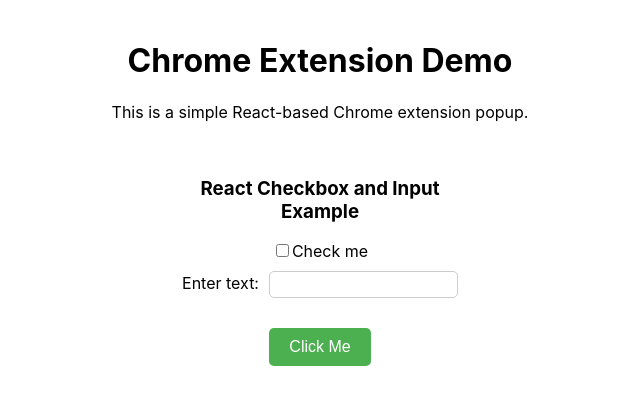
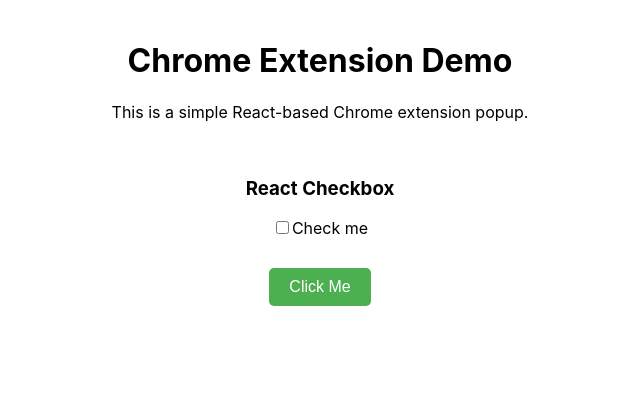
Before and after one commit to developer-midas/react-chrome-extension, a React (Create React App) app in the folder midas/: page / in a window 1280 px wide. Shown: the top 404 px of the page, without its empty margins (320-960 px from the left). Built offline with nearby package versions, Linux system fonts and the light colour scheme.

Commit message:
Update input.js

```diff
--- a/midas/src/components/input.js
+++ b/midas/src/components/input.js
@@ -17,7 +17,7 @@
 
   return (
     <div style={{ padding: "20px", maxWidth: "300px", margin: "0 auto" }}>
-      <h3>React Checkbox and Input Example</h3>
+      <h3>React Checkbox</h3>
 
       {/* Checkbox */}
       <label style={{ display: "block", marginBottom: "10px" }}>
@@ -29,21 +29,6 @@
         Check me
       </label>
 
-      {/* Input */}
-      <label style={{ display: "block", marginBottom: "10px" }}>
-        <span>Enter text:</span>
-        <input
-          type="text"
-          value={inputValue}
-          onChange={handleInputChange}
-          style={{
-            marginLeft: "10px",
-            padding: "5px",
-            border: "1px solid #ccc",
-            borderRadius: "5px",
-          }}
-        />
-      </label>
     </div>
   );
 }
```
